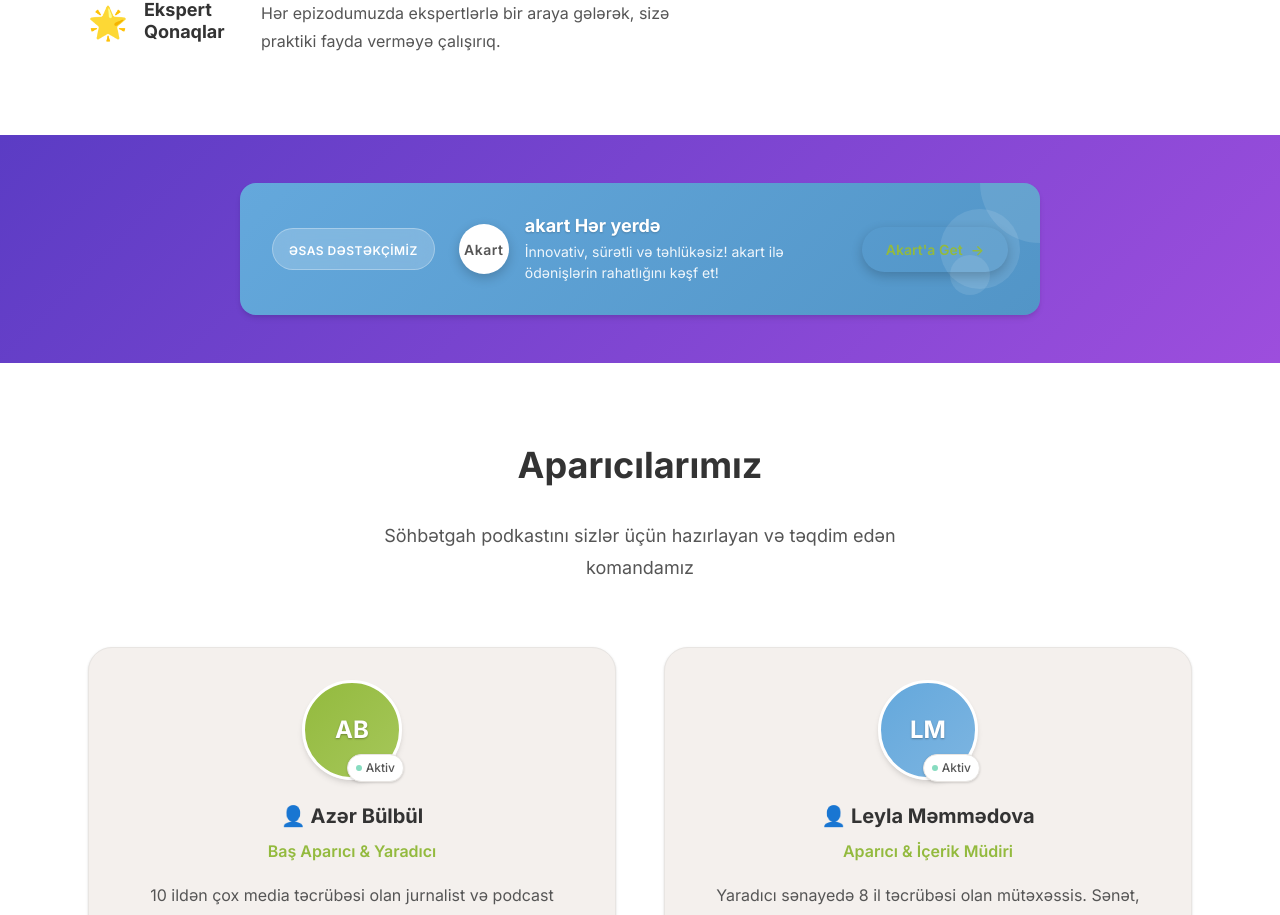
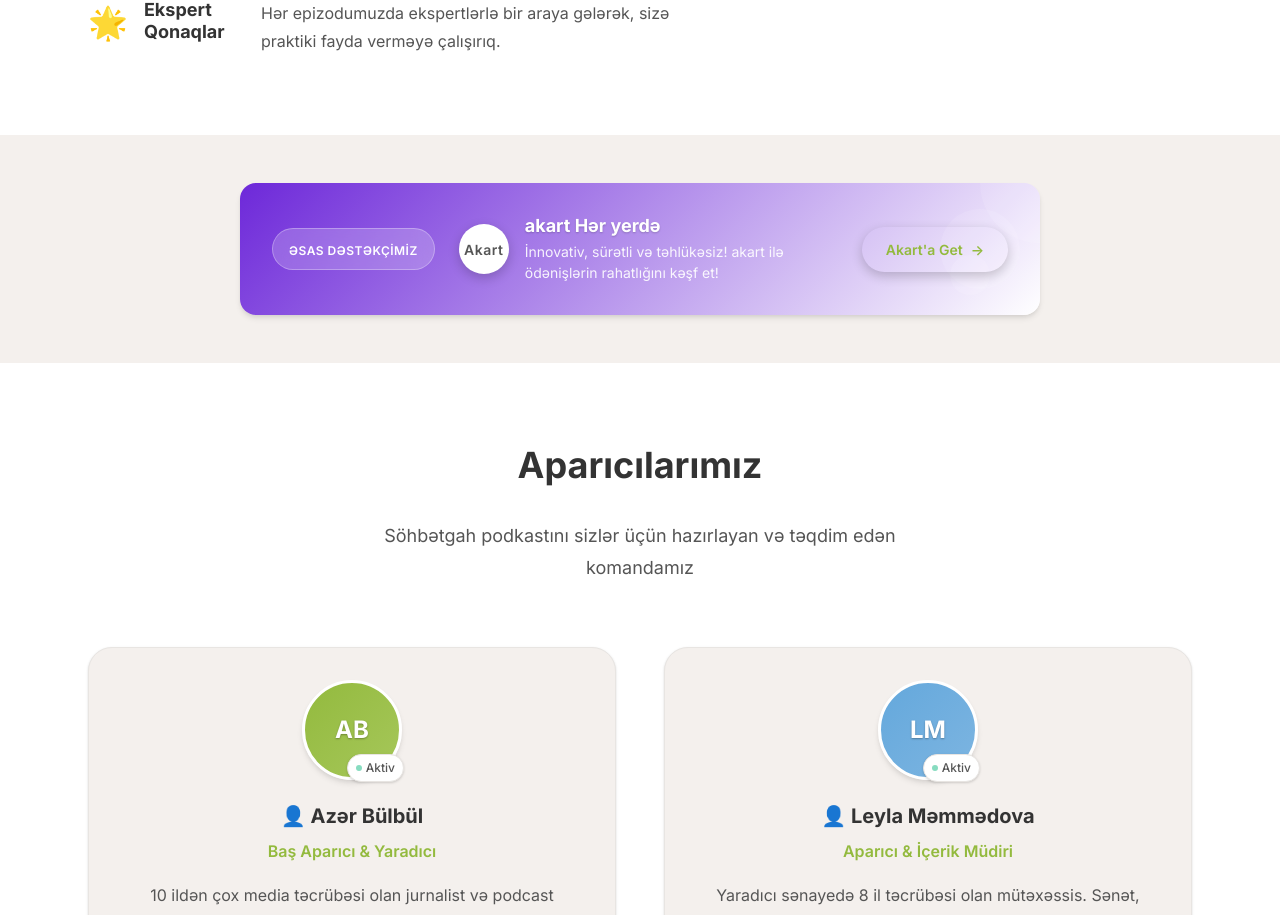
Before and after one commit to alikhayyam/sohbetgah4, a Vue app: page / in a window 1280 px wide. Shown: the part 1018-1933 px from the top of the page. Built offline with nearby package versions, Linux system fonts and the light colour scheme.

Commit message:
Adjust Akart banner gradient treatment

```diff
--- a/src/App.vue
+++ b/src/App.vue
@@ -1653,13 +1653,13 @@ const navigateTo = (url) => {
 /* Akart Sponsor Section - Minimalist Banner */
 .akart-sponsor {
   padding: 3rem 0;
-  background: linear-gradient(135deg, #5b3cc4 0%, #9d4edd 100%);
+  background: var(--background-secondary);
 }
 
 .sponsor-banner {
   max-width: 800px;
   margin: 0 auto;
-  background: linear-gradient(135deg, var(--secondary-color) 0%, var(--secondary-dark) 100%);
+  background: linear-gradient(135deg, #6d28d9 0%, #ffffff 100%);
   border-radius: 1rem;
   padding: 2rem;
   position: relative;
```
